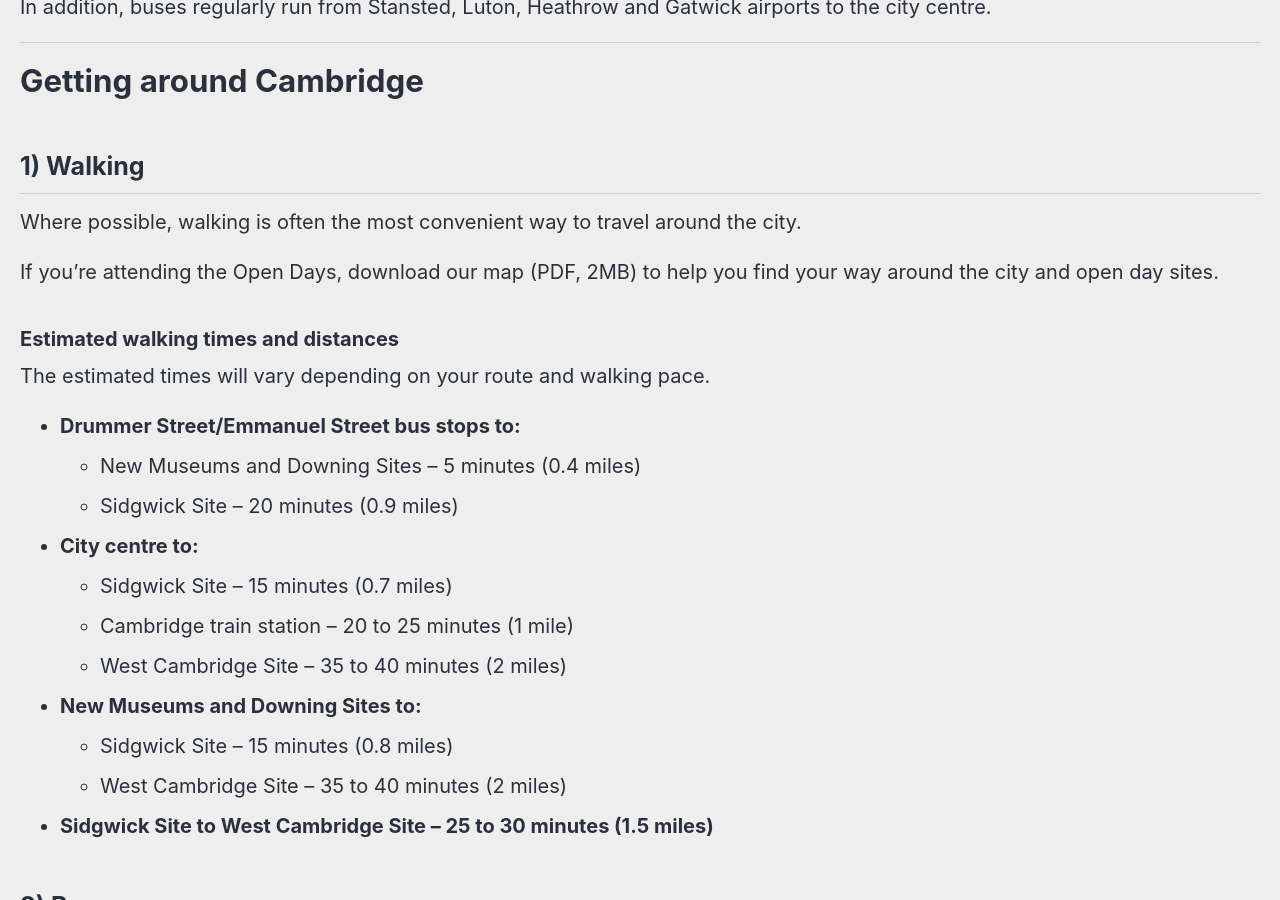
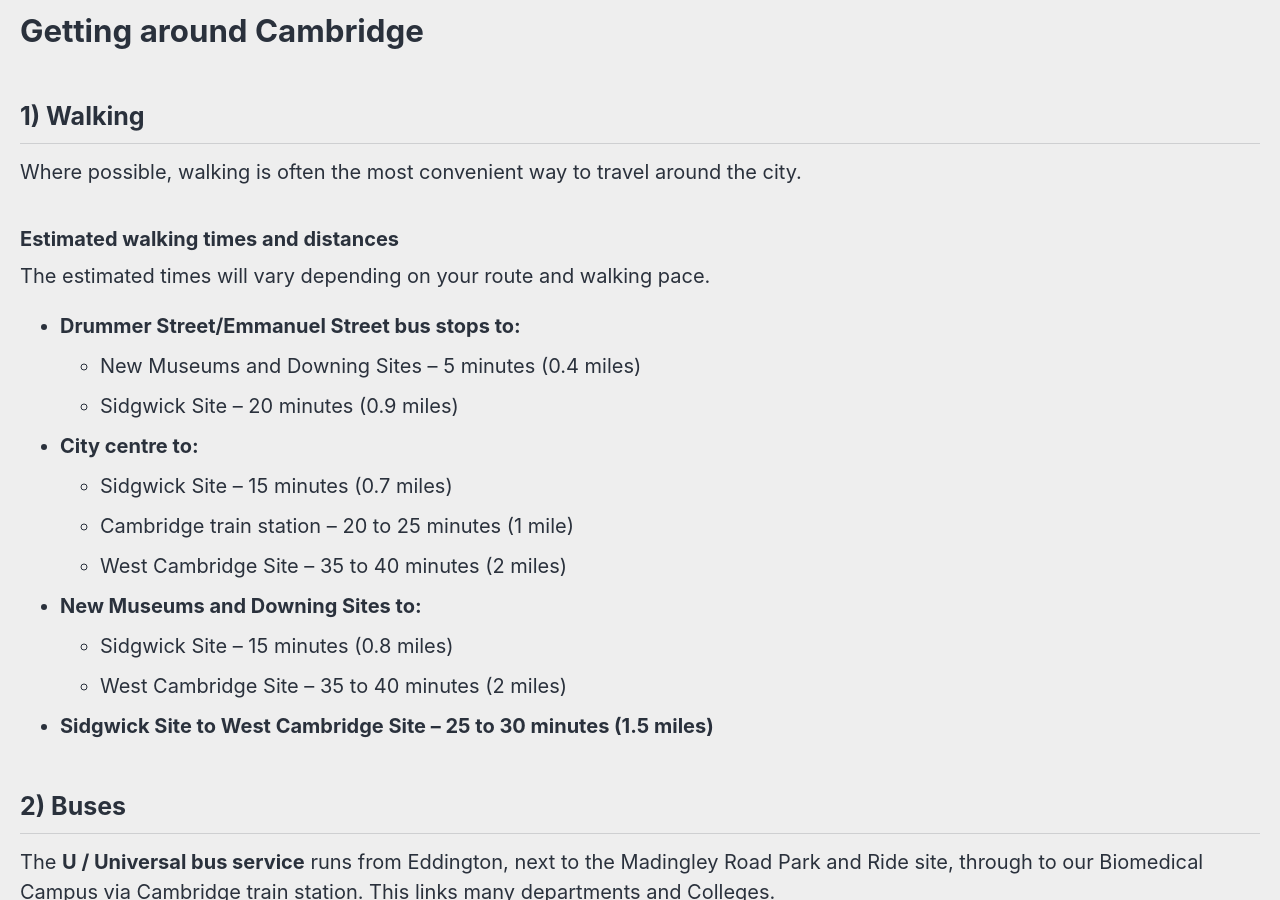
Before and after one commit to roryleung/ICGL17, a Jekyll site: the page built from _pages/annoucement.md, in a window 1280 px wide and 900 px high, scrolled down 2717 px. Built offline with Jekyll 4.4.1, drawn with Linux system fonts in a browser that asks for light colours; cached includes are drawn as plain includes; nearby versions of some CDN libraries; some of the changed text lies outside the part shown.

Commit message:
Update annoucement.md

```diff
--- a/_pages/annoucement.md
+++ b/_pages/annoucement.md
@@ -58,7 +58,6 @@ Parking in the city centre is limited and several city centre roads have restric
 ### Disabled parking
 Disabled parking is available in the city’s car parks and on some streets. Please check in advance with the Cambridge Tourist Information Centre or visit [www.cambridge.gov.uk/parking](https://www.cambridge.gov.uk/parking).
 
-If you're visiting for the Open Days, check the accessibility information on the *Information for the day* page.
 
 ## 2) By train
 The main station is about one mile from the city centre.
@@ -83,8 +82,6 @@ In addition, buses regularly run from Stansted, Luton, Heathrow and Gatwick airp
 
 ## 1) Walking
 Where possible, walking is often the most convenient way to travel around the city.
-
-If you’re attending the Open Days, download our map (PDF, 2MB) to help you find your way around the city and open day sites.
 
 ### Estimated walking times and distances
 The estimated times will vary depending on your route and walking pace.
```
